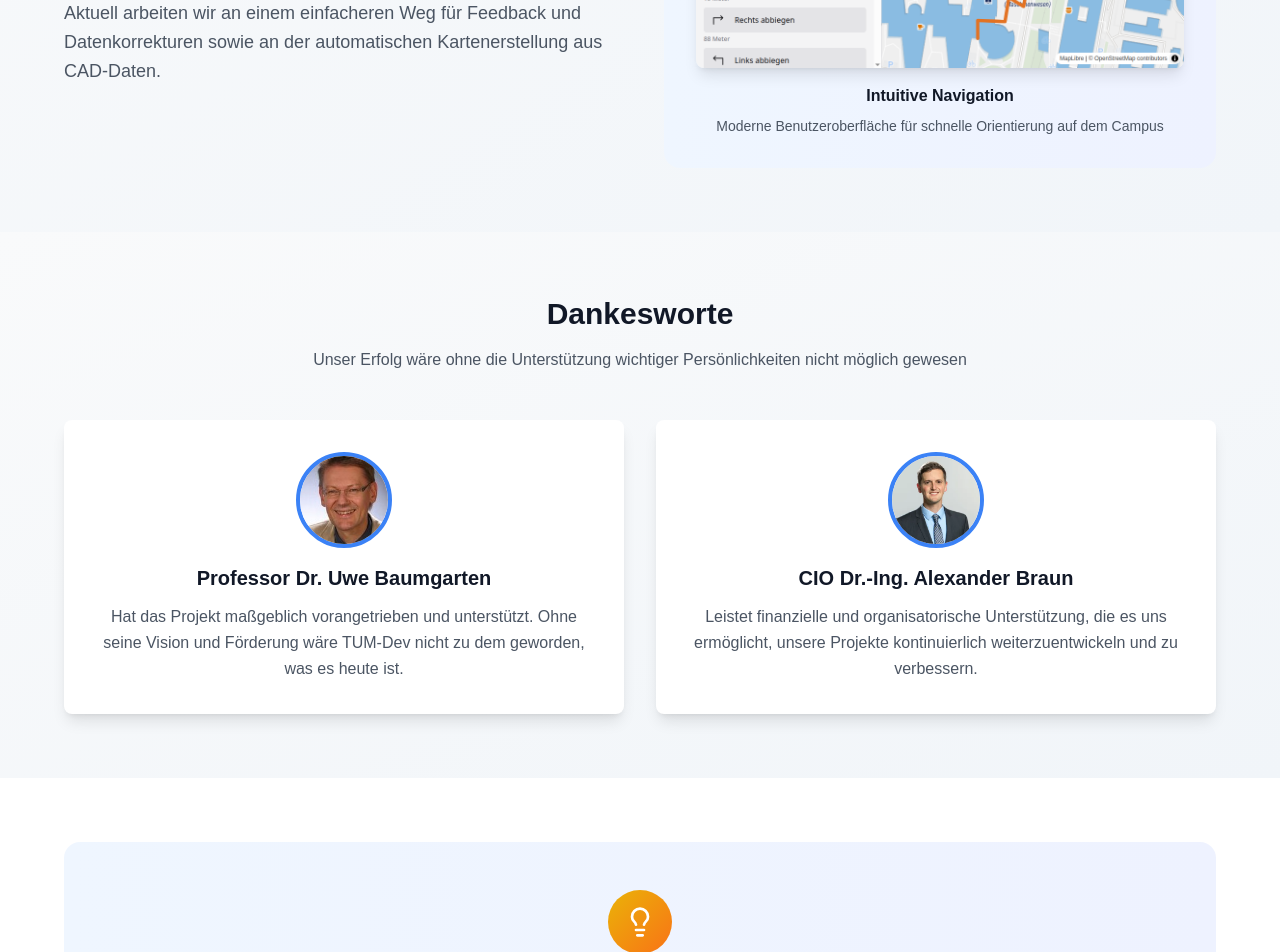
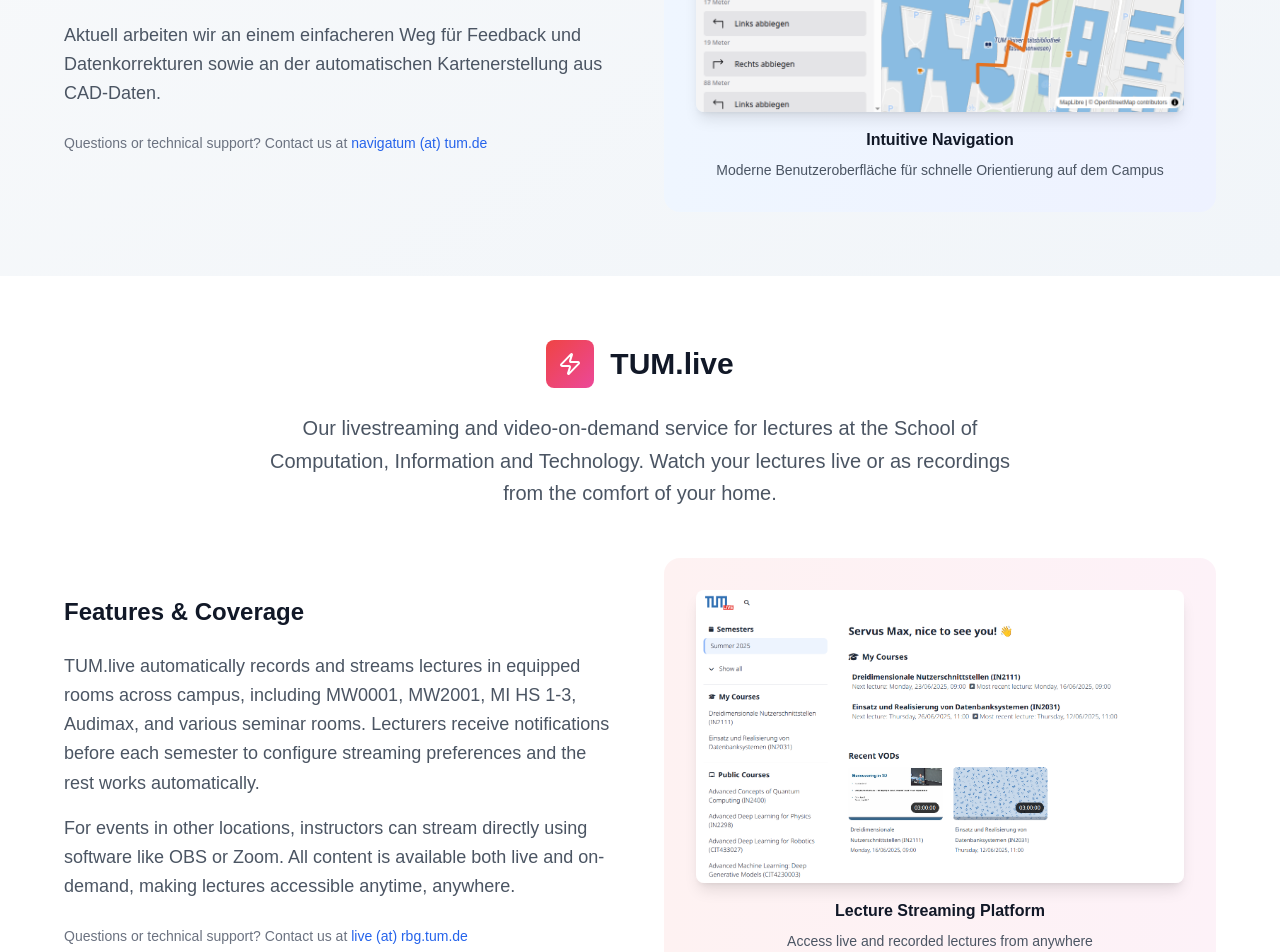
Before and after one commit to TUM-Dev/Website, a Next.js app: page /about in a window 1280 px wide. Shown: the part 2760-3712 px from the top of the page. Built offline with nearby package versions, Linux system fonts and the light colour scheme.

Commit message:
add a section about tum.live

```diff
--- a/app/about/page.tsx
+++ b/app/about/page.tsx
@@ -166,6 +166,14 @@ export default function AboutPage() {
                                     bewegt, das Konzept, wie die Campus App funktionieren soll, immer wieder zu modifizieren.
                                 </p>
                             </div>
+                            <div className="mt-6">
+                                <p className="text-sm dark:text-gray-400 text-gray-500">
+                                    Questions or technical support? Contact us at{" "}
+                                    <a href="mailto:app (at) tum.de" className="dark:text-blue-400 text-blue-600 hover:underline">
+                                        app (at) tum.de
+                                    </a>
+                                </p>
+                            </div>
                         </div>
 
                         <div className="space-y-6">
@@ -231,6 +239,14 @@ export default function AboutPage() {
                                     aus CAD-Daten.
                                 </p>
                             </div>
+                            <div className="mt-6">
+                                <p className="text-sm dark:text-gray-400 text-gray-500">
+                                    Questions or technical support? Contact us at{" "}
+                                    <a href="mailto:navigatum (at) tum.de" className="dark:text-blue-400 text-blue-600 hover:underline">
+                                        navigatum (at) tum.de
+                                    </a>
+                                </p>
+                            </div>
                         </div>
 
                         <div className="relative">
@@ -249,6 +265,67 @@ export default function AboutPage() {
                                     <p className="text-sm dark:text-gray-300 text-gray-600">
                                         Moderne Benutzeroberfläche für schnelle Orientierung auf dem Campus
                                     </p>
+                                </div>
+                            </div>
+                        </div>
+                    </div>
+                </div>
+            </section>
+
+            {/* TUM.live Section */}
+            <section className="py-16 px-4 dark:bg-slate-800 bg-white">
+                <div className="container mx-auto max-w-6xl">
+                    <div className="text-center mb-12">
+                        <div className="flex items-center justify-center mb-6">
+                            <div className="w-12 h-12 bg-gradient-to-br from-red-500 to-pink-500 rounded-lg flex items-center justify-center mr-4">
+                                <Zap className="w-6 h-6 text-white" />
+                            </div>
+                            <h2 className="text-3xl font-bold dark:text-white text-gray-900">TUM.live</h2>
+                        </div>
+                        <p className="text-xl dark:text-gray-300 text-gray-600 mb-8 leading-relaxed max-w-3xl mx-auto">
+                            Our livestreaming and video-on-demand service for lectures at the School of Computation, Information and Technology. Watch your
+                            lectures live or as recordings from the comfort of your home.
+                        </p>
+                    </div>
+
+                    <div className="grid lg:grid-cols-2 gap-12 items-center">
+                        <div>
+                            <h3 className="text-2xl font-semibold dark:text-white text-gray-900 mb-6">Features & Coverage</h3>
+                            <div className="space-y-4 dark:text-gray-300 text-gray-600 text-lg leading-relaxed">
+                                <p>
+                                    TUM.live automatically records and streams lectures in equipped rooms across campus, including MW0001, MW2001, MI HS 1-3,
+                                    Audimax, and various seminar rooms. Lecturers receive notifications before each semester to configure streaming preferences
+                                    and the rest works automatically.
+                                </p>
+                                <p>
+                                    For events in other locations, instructors can stream directly using software like OBS or Zoom. All content is available
+                                    both live and on-demand, making lectures accessible anytime, anywhere.
+                                </p>
+                            </div>
+                            <div className="mt-6">
+                                <p className="text-sm dark:text-gray-400 text-gray-500">
+                                    Questions or technical support? Contact us at{" "}
+                                    <a href="mailto:live (at) rbg.tum.de" className="dark:text-blue-400 text-blue-600 hover:underline">
+                                        live (at) rbg.tum.de
+                                    </a>
+                                </p>
+                            </div>
+                        </div>
+
+                        <div className="relative">
+                            <div className="bg-gradient-to-r dark:from-red-900 dark:to-pink-900 from-red-50 to-pink-50 rounded-2xl p-8">
+                                <div className="relative mb-4">
+                                    <Image
+                                        alt="TUM.live Landing Page Screenshot"
+                                        className="w-full rounded-lg shadow-lg"
+                                        height={400}
+                                        width={600}
+                                        src={theme === "dark" ? "/screenshots/tum-live-landing-page-dark.png" : "/screenshots/tum-live-landing-page-light.png"}
+                                    />
+                                </div>
+                                <div className="text-center">
+                                    <h4 className="font-semibold dark:text-white text-gray-900 mb-2">Lecture Streaming Platform</h4>
+                                    <p className="text-sm dark:text-gray-300 text-gray-600">Access live and recorded lectures from anywhere</p>
                                 </div>
                             </div>
                         </div>
```
Also changed, not shown: public/screenshots/tum-live-landing-page-dark.png (added), public/screenshots/tum-live-landing-page-light.png (added).
